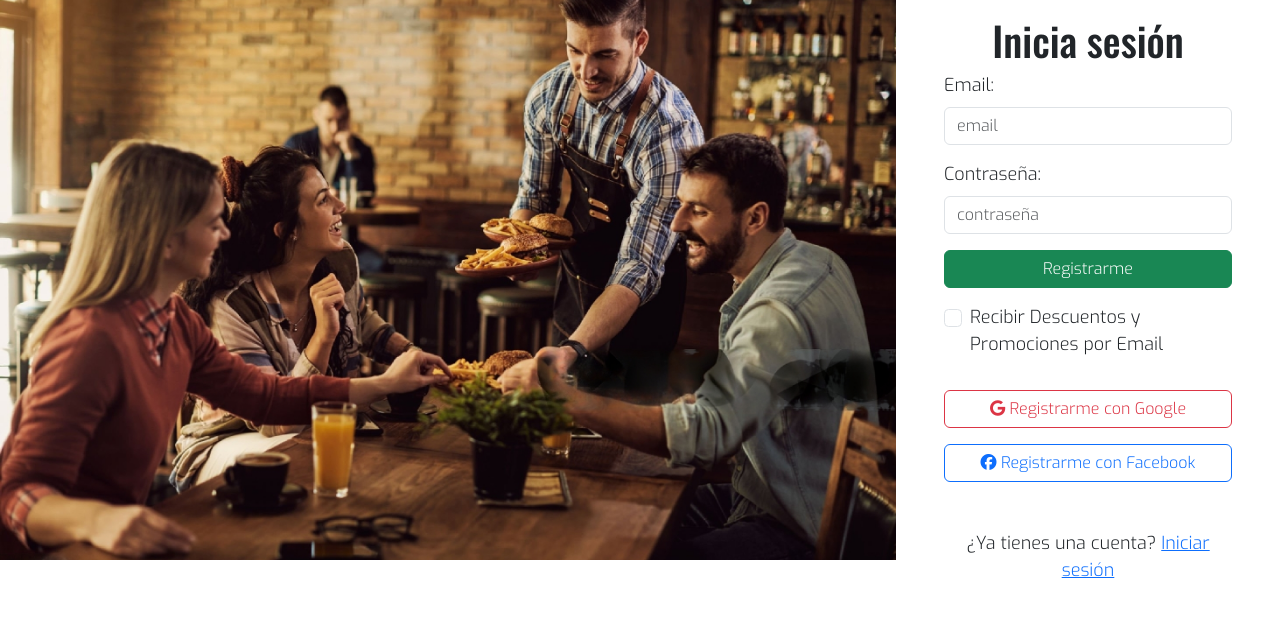
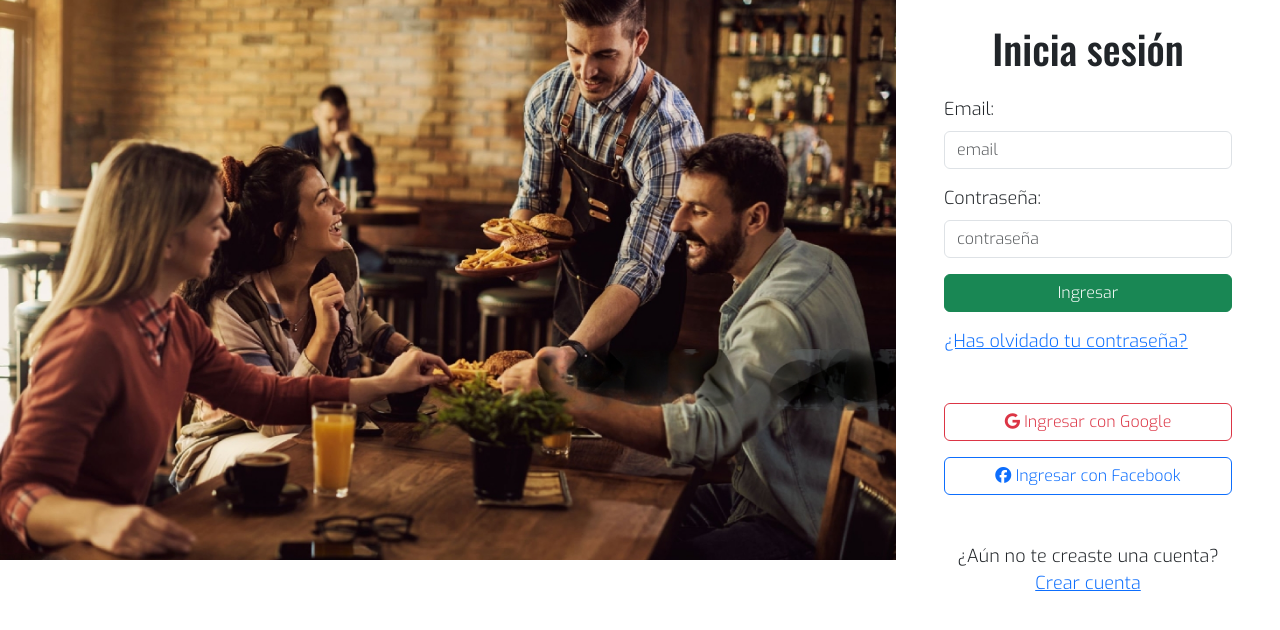
Before and after one commit to brunomry/frontendProyectoFinal_RollingCode, a React (Vite) app: page /login in a window 1280 px wide. Shown: the top 630 px of the page. Built offline with nearby package versions, Linux system fonts and the light colour scheme.

Commit message:
se cambiaron los botones de ingresar, se agrego un enlace de contraseña olvidada y otro enlace para ir al registro

```diff
--- a/src/components/pages/Login.jsx
+++ b/src/components/pages/Login.jsx
@@ -1,4 +1,4 @@
-import { Button, Form, FormCheck } from "react-bootstrap";
+import { Button, Form } from "react-bootstrap";
 import { Link } from "react-router-dom";
 import imgLogin from "../../assets/imgLogin.jpeg"
 import "../../styles/login.css"
@@ -7,11 +7,11 @@ const Login = () => {
   return (
     <div className="d-flex">
       <section className="d-none d-sm-block">
-        <img src={imgLogin} alt="imagen del login" className="imgRegistro" />
+        <img src={imgLogin} alt="imagen del login" className="imgLogin" />
       </section>
-      <section className="sectionRegistro bg-white">
+      <section className="sectionLogin bg-white">
         <div className="text-center">
-          <h1 className="mt-3">Inicia sesión</h1>
+          <h1 className="my-4">Inicia sesión</h1>
         </div>
         <Form className="px-2 px-md-5 formText">
           <Form.Group className="mb-3" controlId="formBasicEmail">
@@ -23,20 +23,17 @@ const Login = () => {
             <Form.Control type="password" placeholder="contraseña" />
           </Form.Group>
           <Button className="w-100 mb-3" variant="success" type="submit">
-            Registrarme
+            Ingresar
           </Button>
-          <div className="d-flex mb-3">
-            <FormCheck className="pe-2"></FormCheck>
-            <p>Recibir Descuentos y Promociones por Email</p>
-          </div>
-          <a href="#" className="btn btn-outline-danger w-100 mb-3">
-          <i className="fa-brands fa-google"></i> Registrarme con Google
+          <a href="#">¿Has olvidado tu contraseña?</a>
+          <a href="#" className="btn btn-outline-danger w-100 mb-3 mt-5">
+          <i className="fa-brands fa-google"></i> Ingresar con Google
           </a>
           <a href="#" className="btn btn-outline-primary w-100 mb-3 mb-md-5">
-          <i className="fa-brands fa-facebook"></i> Registrarme con Facebook
+          <i className="fa-brands fa-facebook"></i> Ingresar con Facebook
           </a>
           <p className="text-center">
-            ¿Ya tienes una cuenta? <Link to={"/login"}>Iniciar sesión</Link>
+            ¿Aún no te creaste una cuenta? <Link to={"/registro"}>Crear cuenta</Link>
           </p>
         </Form>
       </section>
--- a/src/styles/login.css
+++ b/src/styles/login.css
@@ -1,15 +1,6 @@
 @import url('https://fonts.googleapis.com/css2?family=Exo:ital,wght@0,300;1,300&family=Oswald:wght@500&display=swap');
 
-.containerRegister{
-    width: 100%;
-    height: 70vh;
-}
-
-.logo{
-    width: 200px;
-}
-
-.sectionRegistro{
+.sectionLogin{
     width: 100%;
     font-family: "Exo", sans-serif;
 }
@@ -20,7 +11,7 @@
         object-fit: cover;
         height: 70vh;
     }
-    .sectionRegistro{
+    .sectionLogin{
         width: 50vw;
     }
 }
@@ -39,7 +30,7 @@
         object-fit: cover;
         height: 70vh;
     }
-    .sectionRegistro{
+    .sectionLogin{
         width: 30vw;
     }
 }
```
